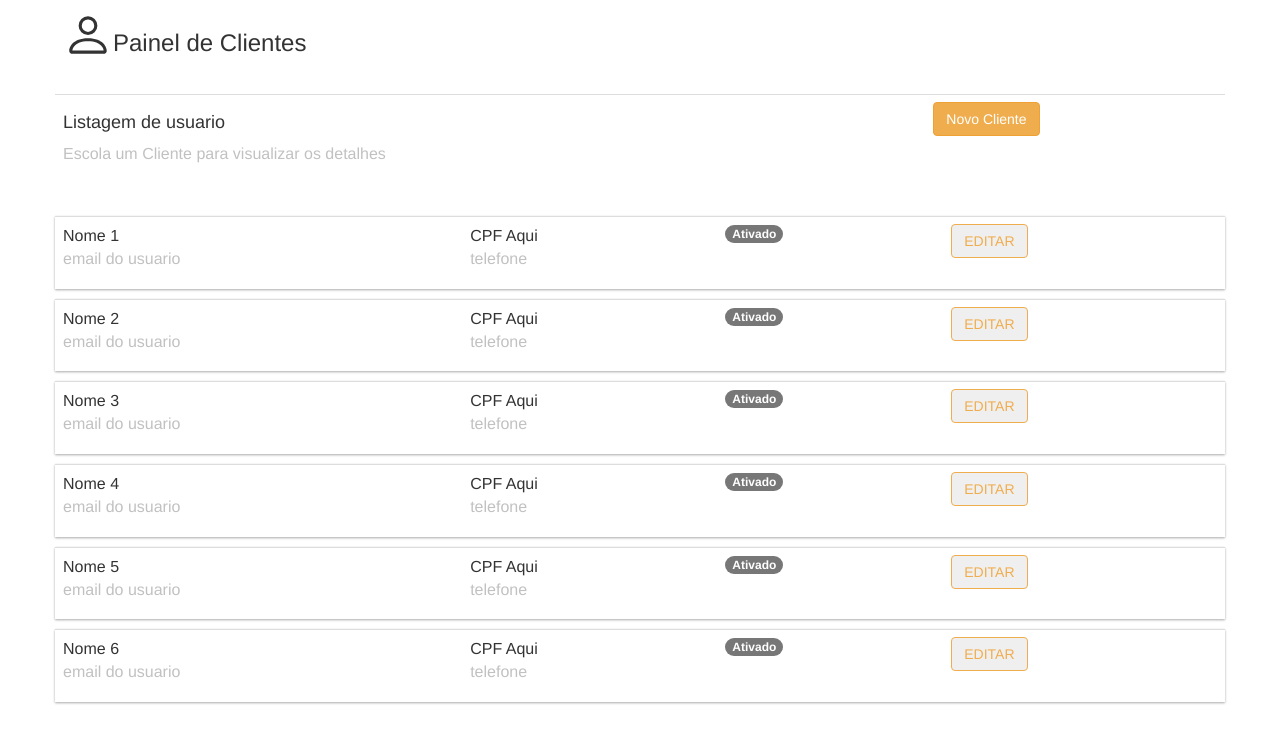
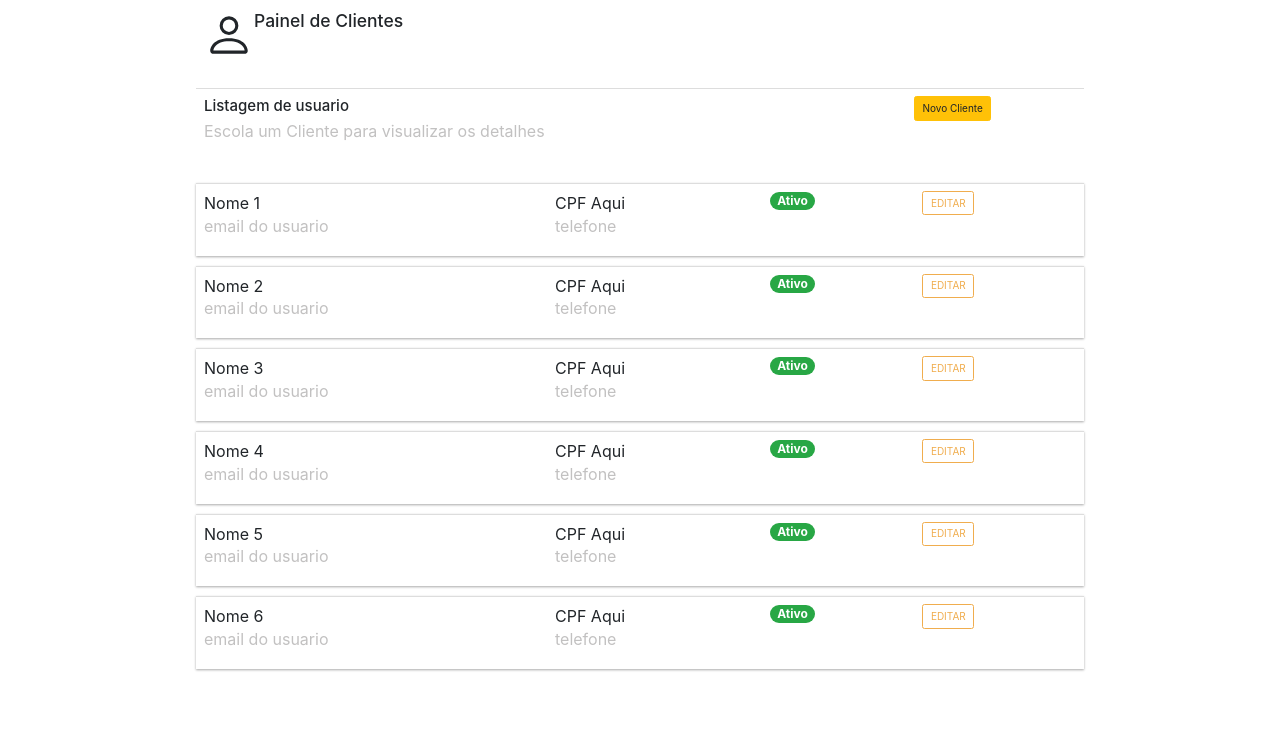
Before and after one commit to Hermelio/CRUD, a Django app: page / in a window 1280 px wide. Shown: the top 743 px of the page. Run offline with Django 3.2, Linux system fonts and the light colour scheme; some libraries are stand-ins or nearby versions.

Commit message:
versao 0.6

```diff
--- a/telas/templates/crud/home.html
+++ b/telas/templates/crud/home.html
@@ -7,6 +7,17 @@
     <link rel="stylesheet" href="https://maxcdn.bootstrapcdn.com/bootstrap/3.4.1/css/bootstrap.min.css">
     <script src="https://ajax.googleapis.com/ajax/libs/jquery/3.5.1/jquery.min.js"></script>
     <script src="https://maxcdn.bootstrapcdn.com/bootstrap/3.4.1/js/bootstrap.min.js"></script>
+
+
+
+
+    <link rel="stylesheet" href="https://stackpath.bootstrapcdn.com/bootstrap/4.2.1/css/bootstrap.min.css">
+
+    <script src="https://code.jquery.com/jquery-3.3.1.slim.min.js"></script>
+    <script src="https://cdnjs.cloudflare.com/ajax/libs/popper.js/1.14.6/umd/popper.min.js"></script>
+    <script src="https://stackpath.bootstrapcdn.com/bootstrap/4.2.1/js/bootstrap.min.js"></script>
+    <script src="https://stackpath.bootstrapcdn.com/bootstrap/4.2.1/js/bootstrap.bundle.min.js"></script>
+
 </head>
 
 <body class="container">
@@ -50,7 +61,7 @@
                         <p>telefone</p>
                     </td>
 
-                    <td><span class="badge badge-success">Ativado</span></td>
+                    <td><span class="badge badge-pill badge-success">Ativo</span></td>
                     <td>
                         <div class="btn-group" role="group" aria-label="Ações disponíveis">
                             <button type="button" class="btn mudando"> EDITAR</button>
@@ -64,7 +75,7 @@
                     <td>CPF Aqui
                         <p>telefone</p>
                     </td>
-                    <td><span class="badge badge-success">Ativado</span></td>
+                    <td><span class="badge badge-pill badge-success">Ativo</span></td>
                     <td>
                         <div class="btn-group" role="group" aria-label="Ações disponíveis">
                             <button type="button" class="btn mudando"> EDITAR</button>
@@ -78,7 +89,7 @@
                         <p>telefone</p>
                     </td>
 
-                    <td><span class="badge badge-success">Ativado</span></td>
+                    <td><span class="badge badge-pill badge-success">Ativo</span></td>
                     <td>
                         <div class="btn-group" role="group" aria-label="Ações disponíveis">
                             <button type="button" class="btn mudando"> EDITAR</button>
@@ -93,7 +104,7 @@
                         <p>telefone</p>
                     </td>
 
-                    <td><span class="badge badge-success">Ativado</span></td>
+                    <td><span class="badge badge-pill badge-success">Ativo</span></td>
                     <td>
                         <div class="btn-group" role="group" aria-label="Ações disponíveis">
                             <button type="button" class="btn mudando"> EDITAR</button>
@@ -109,7 +120,7 @@
                         <p>telefone</p>
                     </td>
 
-                    <td><span class="badge badge-success">Ativado</span></td>
+                    <td><span class="badge badge-pill badge-success">Ativo</span></td>
                     <td>
                         <div class="btn-group" role="group" aria-label="Ações disponíveis">
                             <button type="button" class="btn mudando"> EDITAR</button>
@@ -125,7 +136,7 @@
                         <p>telefone</p>
                     </td>
 
-                    <td><span class="badge badge-success">Ativado</span></td>
+                    <td><span class="badge badge-pill badge-success">Ativo</span></td>
                     <td>
                         <div class="btn-group" role="group" aria-label="Ações disponíveis">
                             <button type="button" class="btn mudando "> EDITAR</button>
@@ -176,6 +187,11 @@
 
     }
 
+    .row {
+        margin-right: 10%;
+        margin-left: 10%;
+    }
+
     .mudando {
         border-color: #f0ad4e;
         color: #f0ad4e;
```
